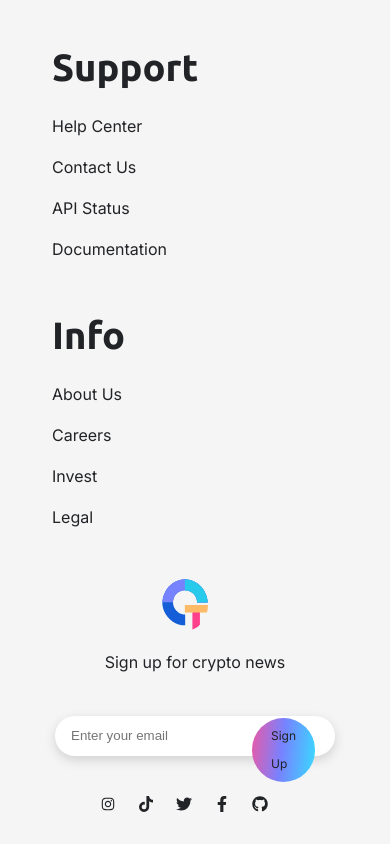
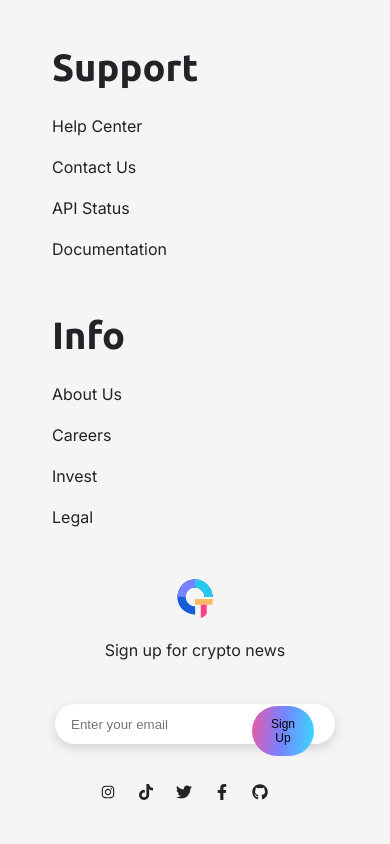
Before and after one commit to Polina-eliza/cryptowave-app, a React (Create React App) app: page /coin/1 in a window 390 px wide. Shown: the part 1058-1902 px from the top of the page. Built offline with nearby package versions, Linux system fonts and the light colour scheme; no server answers.

Commit message:
adapted some inputs and buttons to small screens

```diff
--- a/public/index.html
+++ b/public/index.html
@@ -2,7 +2,10 @@
 <html lang="en">
   <head>
     <meta charset="utf-8" />
-    <link rel="icon" href="%PUBLIC_URL%/favicon.ico" />
+    <link rel="shortcut icon" href="/favicon.ico" type="image/x-icon">
+    <link rel="icon" href="%PUBLIC_URL%/favicon.ico" type="image/x-icon">
+
+    <!-- <link rel="icon" href="%PUBLIC_URL%/favicon.ico" /> -->
     <meta name="viewport" content="width=device-width, initial-scale=1" />
     <meta name="theme-color" content="#000000" />
     <meta
@@ -24,7 +27,7 @@
       work correctly both with client-side routing and a non-root public URL.
       Learn how to configure a non-root public URL by running `npm run build`.
     -->
-    <title>React App</title>
+    <title>CryptoWave</title>
   </head>
   <body>
     <noscript>You need to enable JavaScript to run this app.</noscript>
--- a/src/components/CoinItem.css
+++ b/src/components/CoinItem.css
@@ -15,8 +15,7 @@ tr {
 }
 
 img {
-    width: 46px;
-    margin-right: 20px;
+    width: 36px;
     border-radius: 50%;
 }
 
--- a/src/components/CoinSearch.css
+++ b/src/components/CoinSearch.css
@@ -42,7 +42,7 @@
     width: 95%;
     border-collapse: collapse;
     text-align: center;
-    margin: 50px 30px;
+    margin: 50px 25px;
 }
 
 tr {
--- a/src/components/ContactHero.css
+++ b/src/components/ContactHero.css
@@ -44,3 +44,9 @@ display: flex;
 border-radius: 50px;
 
 }
+
+@media (max-width: 991px) {
+    .contact-hero-container {
+      flex-direction: column;
+    }
+  }
--- a/src/components/Footer.css
+++ b/src/components/Footer.css
@@ -11,8 +11,9 @@
 
   }
 
-  .footer-support, .footer-info, .footer-signup, .footer-powered {
+  .footer-support, .footer-info, .footer-signup {
     padding: 16px;
+    cursor: pointer;
   }
 
   .footer-signup {
@@ -62,7 +63,7 @@
   }
 
   .footer .signup-link{
-    padding: 4px 19px;
+    padding: 12px 19px;
     font-size: 11px;
     position: absolute;
     transform: translate(-100px, 22px);
@@ -88,7 +89,7 @@
       }
 
       .footer .signup-link{
-        padding: 4px 19px;
+        padding: 11px 19px;
         font-size: 12px;
         position: absolute;
         transform: translate(-83px, 42px);
--- a/src/components/Footer.jsx
+++ b/src/components/Footer.jsx
@@ -7,9 +7,17 @@ import {
   FaTwitter,
 } from "react-icons/fa";
 import Logo from "../assets/logotype.svg";
-import { Link } from "react-router-dom";
+import { Link, useNavigate } from "react-router-dom";
 
 const Footer = () => {
+  const navigate = useNavigate();
+
+  const handleSubmit = (event) => {
+    event.preventDefault();
+    const email = event.target.email.value;
+    navigate(`/signup?email=${email}`);
+  };
+
   return (
     <div className="footer">
       <footer className="footer-container">
@@ -37,15 +45,16 @@ const Footer = () => {
           </div>
           <div className="footer-news">
             <p>Sign up for crypto news</p>
-            <form>
+            <form onSubmit={handleSubmit}>
               <input
                 className="footer-input"
                 type="email"
                 placeholder="Enter your email"
+                name="email"
               />
-              <Link className="signup-link" to="/signup">
-            Sign Up
-          </Link>
+              <button type="submit" className="signup-link">
+                Sign Up
+              </button>
             </form>
             <div className="footer-social">
               <AiOutlineInstagram />
--- a/src/components/Portfolio.css
+++ b/src/components/Portfolio.css
@@ -38,6 +38,8 @@
 
 .card img {
     width: 250px;
+    display: block;
+    margin: 0 auto;
 }
 
 .card-center .heading {
@@ -53,6 +55,10 @@
     margin-top: 52px;
 }
 
+.card-center .portfolio-heading {
+    margin-top: 30px;
+}
+
 @media (max-width: 991px) {
 
     .cards-container {
```
Also changed, not shown: 1 other file (tests, documents, lock files or other folders).
